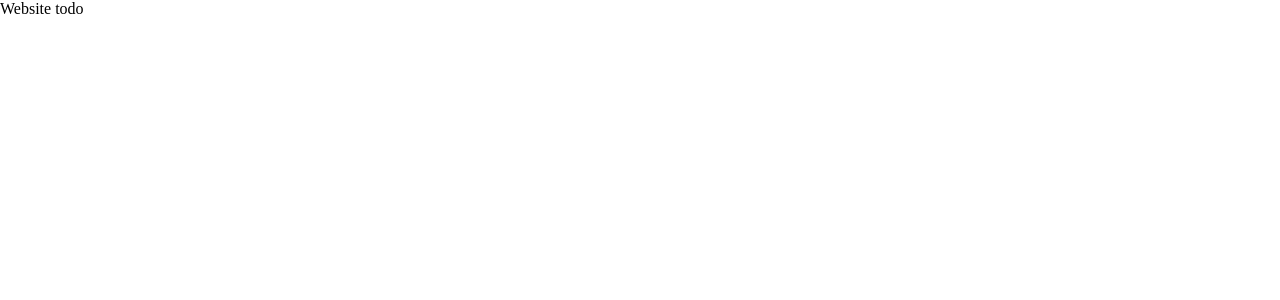
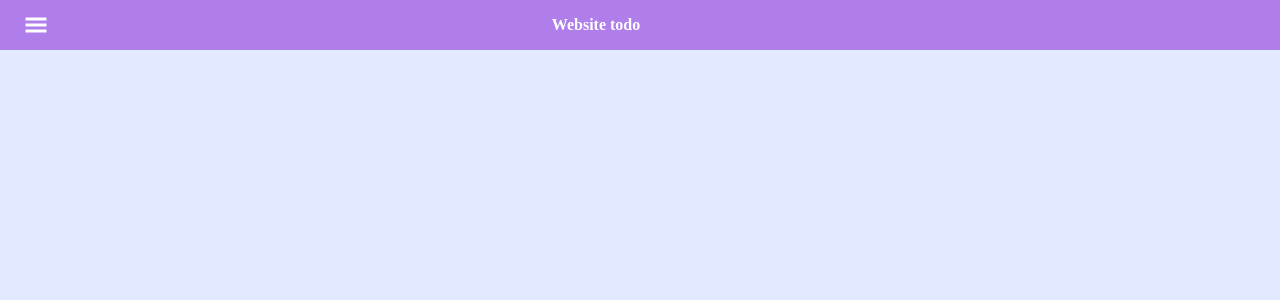
Before and after one commit to Gabe0214/typescript-todo, a React (Create React App) app: page / in a window 1280 px wide. Shown: the top 300 px of the page. Built offline with nearby package versions, Linux system fonts and the light colour scheme.

Commit message:
navbar complete. also using css module styling

```diff
--- a/package.json
+++ b/package.json
@@ -12,6 +12,7 @@
     "@types/react-dom": "^17.0.0",
     "react": "^17.0.1",
     "react-dom": "^17.0.1",
+    "react-icons": "^4.2.0",
     "react-scripts": "4.0.3",
     "typescript": "^4.1.2",
     "web-vitals": "^1.0.1"
--- a/src/App.module.css
+++ b/src/App.module.css
@@ -3,6 +3,10 @@
 	padding: 0;
 }
 
+:global(body) {
+	background-color: #e3e9ff;
+}
+
 .primary-color {
 	background-color: #af7eeb;
 }
--- /dev/null
+++ b/src/components/Navbar/Navbar.module.css
@@ -0,0 +1,16 @@
+nav {
+	background-color: #af7eeb;
+	display: flex;
+	flex-direction: row;
+	justify-content: flex-start;
+	align-items: center;
+	color: #fff;
+	padding: 0.8rem 1.5rem;
+}
+
+.title-nav {
+	align-self: center;
+	flex-grow: 0.9;
+	text-align: center;
+	font-weight: bold;
+}
--- a/src/components/Navbar/Navbar.tsx
+++ b/src/components/Navbar/Navbar.tsx
@@ -1,9 +1,11 @@
 import React from 'react';
-
+import { GiHamburgerMenu } from 'react-icons/gi';
+import styles from './Navbar.module.css';
 export const Navbar: React.FC = () => {
 	return (
-		<nav>
-			<p>Website todo</p>
+		<nav className={styles.nav}>
+			<GiHamburgerMenu size={'1.5rem'} />
+			<p className={styles['title-nav']}>Website todo</p>
 		</nav>
 	);
 };
```
Also changed, not shown: 1 other file (tests, documents, lock files or other folders).
